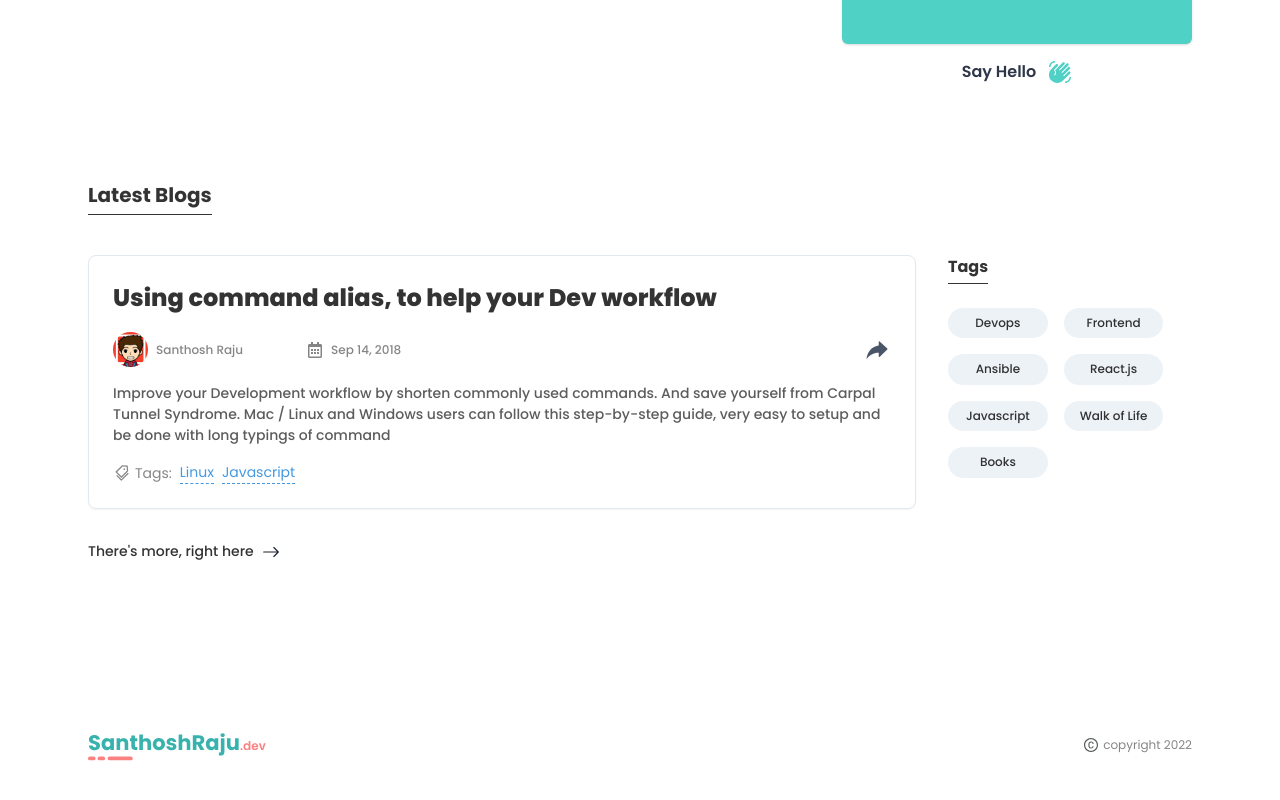
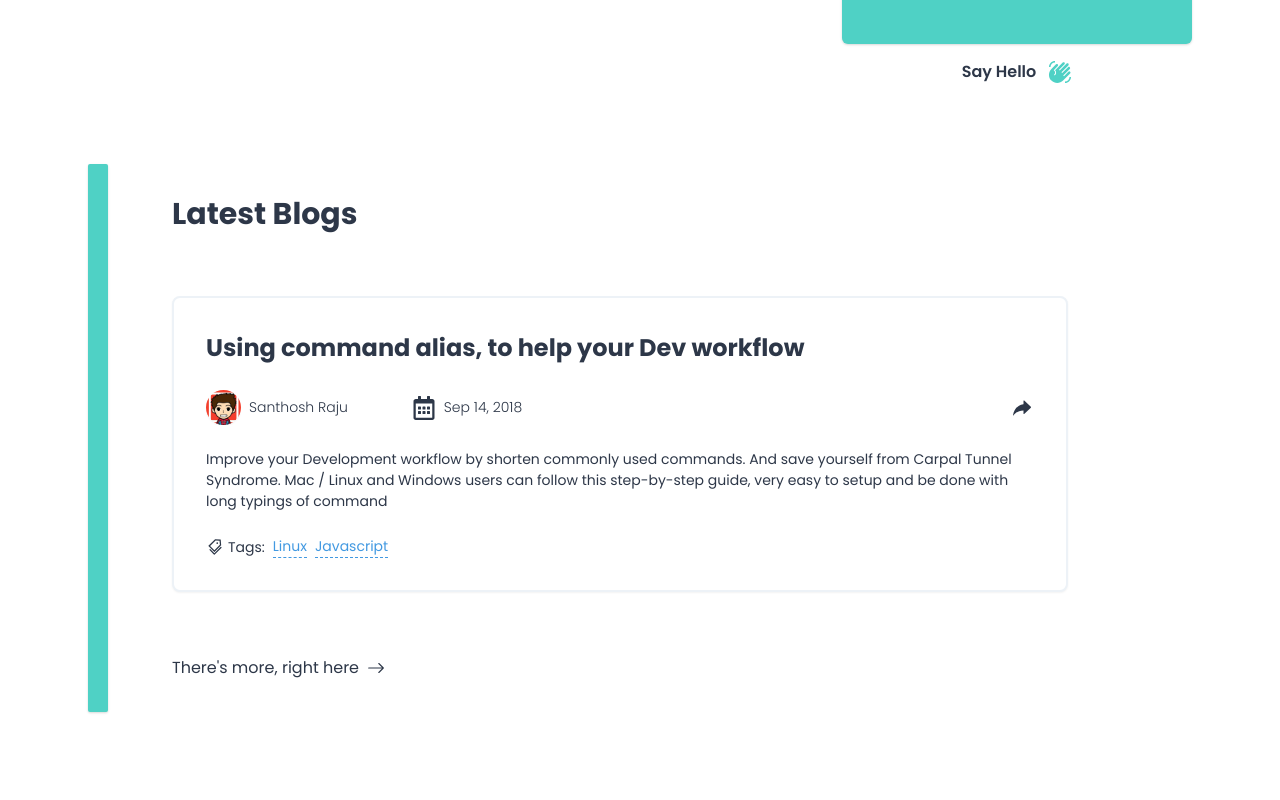
Before and after one commit to SanthoshRaju91/santhosh.raju, a Next.js app: page / in a window 1280 px wide. Shown: the part 498-1298 px from the top of the page. Built offline with nearby package versions, Linux system fonts and the light colour scheme.

Commit message:
Latest Blogs section design changes

```diff
--- /dev/null
+++ b/common/useCustomColorModeValue.tsx
@@ -0,0 +1,15 @@
+import { useColorModeValue } from "@chakra-ui/react";
+
+function useCustomColorModeValue() {
+  const textColor = useColorModeValue("gray.700", "gray.200");
+  const bgColor = useColorModeValue("white", "gray.900");
+  const borderColor = useColorModeValue("gray.100", "gray.900");
+
+  return {
+    textColor,
+    bgColor,
+    borderColor,
+  };
+}
+
+export default useCustomColorModeValue;
--- a/components/Avatar/index.tsx
+++ b/components/Avatar/index.tsx
@@ -1,5 +1,6 @@
 import { Box, HStack, Text } from "@chakra-ui/react";
 import { Image } from "../Image";
+import useCustomColorModeValue from "../../common/useCustomColorModeValue";
 
 export interface IUserAvatar {
   imageSrc: StaticImageData | string;
@@ -10,6 +11,8 @@ const UserAvatar: React.FC<IUserAvatar> = ({
   imageSrc = "/authors/santhosh.raju.jpeg",
   userName,
 }) => {
+  const { textColor } = useCustomColorModeValue();
+
   return (
     <Box>
       <HStack spacing={2} alignItems="center">
@@ -22,7 +25,7 @@ const UserAvatar: React.FC<IUserAvatar> = ({
           alt="User"
           boxShadow={"sm"}
         />
-        <Text fontSize="xs" fontWeight={"medium"} textColor="blackAlpha.600">
+        <Text fontSize="sm" fontWeight={"light"} textColor={textColor}>
           {userName}
         </Text>
       </HStack>
--- a/components/Card/index.tsx
+++ b/components/Card/index.tsx
@@ -4,6 +4,7 @@ import { AiOutlineTags } from "react-icons/ai";
 import { UserAvatar } from "../Avatar";
 import { Published } from "../Published";
 import Link from "next/link";
+import useCustomColorModeValue from "../../common/useCustomColorModeValue";
 
 export type CardProps = {
   title: string;
@@ -24,22 +25,26 @@ const Card: React.FC<CardProps> = ({
   tags = [],
   slug,
 }) => {
+  const { textColor, bgColor, borderColor } = useCustomColorModeValue();
+
   return (
     <Box
       maxW={"4xl"}
-      borderWidth={"1px"}
+      bgColor={bgColor}
+      borderWidth={2}
+      borderColor={borderColor}
       borderRadius={"lg"}
-      borderColor={"gray.200"}
-      boxShadow={"sm"}
-      p={6}
+      shadow={"sm"}
+      p={8}
     >
-      <VStack spacing={4} alignItems={"left"}>
+      <VStack spacing={6} alignItems={"left"}>
+        <VStack alignItems={"left"} spacing={6}>
           <Link href={`/post/${slug}`} passHref>
             <a>
               <Text
                 fontSize={"2xl"}
-              fontWeight={"black"}
-              textColor={"blackAlpha.800"}
+                fontWeight={"bold"}
+                textColor={textColor}
                 cursor={"pointer"}
               >
                 {title}
@@ -53,22 +58,24 @@ const Card: React.FC<CardProps> = ({
             </HStack>
             <Link href={"/"}>
               <a>
-              <IoIosShareAlt size={28} color="#4A5568" />
+                <Text textColor={textColor}>
+                  <IoIosShareAlt size={"24px"} />
+                </Text>
               </a>
             </Link>
           </HStack>
-        <Text
-          fontSize={"sm"}
-          fontWeight={"medium"}
-          textColor={"blackAlpha.700"}
-        >
+        </VStack>
+
+        <Text fontSize={"sm"} fontWeight={"normal"} textColor={textColor}>
           {synopsis}
         </Text>
         <Box>
           <HStack>
             <HStack alignItems={"center"} spacing={1}>
-              <AiOutlineTags size={18} color="#0000007a" />
-              <Text fontSize={"sm"} textColor={"blackAlpha.600"}>
+              <Text textColor={textColor}>
+                <AiOutlineTags size={"18px"} />
+              </Text>
+              <Text fontSize={"sm"} textColor={textColor}>
                 Tags:{" "}
               </Text>
             </HStack>
--- a/components/Hero/index.tsx
+++ b/components/Hero/index.tsx
@@ -1,17 +1,11 @@
 import Link from "next/link";
-import {
-  Box,
-  Flex,
-  Heading,
-  HStack,
-  Text,
-  useColorModeValue,
-  VStack,
-} from "@chakra-ui/react";
+import { Box, Flex, Heading, HStack, Text, VStack } from "@chakra-ui/react";
 import { MdWavingHand } from "react-icons/md";
+import useCustomColorModeValue from "../../common/useCustomColorModeValue";
 
 const Hero: React.FC = () => {
-  const textColor = useColorModeValue("gray.700", "gray.200");
+  const { textColor } = useCustomColorModeValue();
+
   return (
     <Flex
       flexDirection={{ sm: "column", md: "column", lg: "column", xl: "row" }}
--- a/components/LatestBlogs/index.tsx
+++ b/components/LatestBlogs/index.tsx
@@ -1,32 +1,27 @@
-import { Box, Flex, Grid, HStack, Text, VStack } from "@chakra-ui/react";
+import { Box, Flex, Heading, HStack, Text, VStack } from "@chakra-ui/react";
 import Link from "next/link";
 import { BsArrowRight } from "react-icons/bs";
 import { Card } from "../Card";
-import { Tag } from "../Tag";
 import { BlogMatter } from "../../common/type";
+import useCustomColorModeValue from "../../common/useCustomColorModeValue";
 
 type LatestBlogsProps = {
   blogs: Array<BlogMatter>;
 };
 
 const LatestBlogs: React.FC<LatestBlogsProps> = ({ blogs = [] }) => {
+  const { textColor } = useCustomColorModeValue();
+
   return (
-    <Box mt={24}>
-      <Box>
-        <Text
-          fontSize={{ sm: "lg", md: "xl" }}
-          fontWeight={"bold"}
-          textColor={"blackAlpha.800"}
-          borderBottomWidth={1}
-          inlineSize={"max"}
-          pb={1}
-          borderBottomColor={"blackAlpha.800"}
-        >
+    <Box my={20}>
+      <Flex flexDirection={"row"} gap={16}>
+        <Box bgColor={"teal.300"} w={"20px"} rounded={"sm"} shadow={"base"} />
+        <VStack alignItems={"left"} spacing={16} py={8}>
+          <Heading fontSize={"3xl"} textColor={textColor}>
             Latest Blogs
-        </Text>
-      </Box>
-      <Flex flexDirection={{ sm: "column", md: "column", lg: "row" }} mt={10}>
-        <VStack spacing={6} maxW={{ sm: "100%", md: "100%", lg: "75%" }}>
+          </Heading>
+
+          <VStack alignItems={"left"}>
             {blogs.map((blog, index) => (
               <Card
                 key={index}
@@ -40,54 +35,100 @@ const LatestBlogs: React.FC<LatestBlogsProps> = ({ blogs = [] }) => {
               />
             ))}
           </VStack>
-        <VStack
-          ml={8}
-          maxW={{ sm: "0", md: "0", lg: "25%" }}
-          display={{ sm: "none", md: "none", lg: "block" }}
-        >
-          <Text
-            fontSize={"md"}
-            fontWeight={"bold"}
-            textColor={"blackAlpha.800"}
-            borderBottomColor={"blackAlpha.800"}
-            borderBottomWidth={1}
-            inlineSize={"max"}
-            pb={1}
-          >
-            Tags
-          </Text>
-
-          <Box pt={4}>
-            <Grid templateColumns={"repeat(2, 1fr)"} gap={4}>
-              <Tag text="Devops" />
-              <Tag text="Frontend" />
-              <Tag text="Ansible" />
-              <Tag text="React.js" />
-              <Tag text="Javascript" />
-              <Tag text="Walk of Life" />
-              <Tag text="Books" />
-            </Grid>
-          </Box>
-        </VStack>
-      </Flex>
-
-      <Box mt={8}>
+          <Box>
             <Link href={"/blogs"} passHref>
               <a>
                 <HStack alignItems={"center"} spacing={2} cursor={"pointer"}>
-              <Text
-                fontSize={"sm"}
-                fontWeight={"medium"}
-                textColor={"blackAlpha.800"}
-              >
+                  <Text fontSize={"md"} textColor={textColor}>
                     There&apos;s more, right here
                   </Text>
+                  <Text textColor={textColor}>
                     <BsArrowRight size={"18px"} />
+                  </Text>
                 </HStack>
               </a>
             </Link>
           </Box>
+        </VStack>
+      </Flex>
     </Box>
+    // <Box mt={24}>
+    //   <Box>
+    //     <Text
+    //       fontSize={{ sm: "lg", md: "xl" }}
+    //       fontWeight={"bold"}
+    //       textColor={"blackAlpha.800"}
+    //       borderBottomWidth={1}
+    //       inlineSize={"max"}
+    //       pb={1}
+    //       borderBottomColor={"blackAlpha.800"}
+    //     >
+    //       Latest Blogs
+    //     </Text>
+    //   </Box>
+    //   <Flex flexDirection={{ sm: "column", md: "column", lg: "row" }} mt={10}>
+    //     <VStack spacing={6} maxW={{ sm: "100%", md: "100%", lg: "75%" }}>
+    //       {blogs.map((blog, index) => (
+    //         <Card
+    //           key={index}
+    //           title={blog.title}
+    //           synopsis={blog.synopsis}
+    //           user={blog.author}
+    //           userAvatar={blog.authorProfilePic}
+    //           published={blog.published}
+    //           tags={blog.tags}
+    //           slug={blog.slug}
+    //         />
+    //       ))}
+    //     </VStack>
+    //     <VStack
+    //       ml={8}
+    //       maxW={{ sm: "0", md: "0", lg: "25%" }}
+    //       display={{ sm: "none", md: "none", lg: "block" }}
+    //     >
+    //       <Text
+    //         fontSize={"md"}
+    //         fontWeight={"bold"}
+    //         textColor={"blackAlpha.800"}
+    //         borderBottomColor={"blackAlpha.800"}
+    //         borderBottomWidth={1}
+    //         inlineSize={"max"}
+    //         pb={1}
+    //       >
+    //         Tags
+    //       </Text>
+
+    //       <Box pt={4}>
+    //         <Grid templateColumns={"repeat(2, 1fr)"} gap={4}>
+    //           <Tag text="Devops" />
+    //           <Tag text="Frontend" />
+    //           <Tag text="Ansible" />
+    //           <Tag text="React.js" />
+    //           <Tag text="Javascript" />
+    //           <Tag text="Walk of Life" />
+    //           <Tag text="Books" />
+    //         </Grid>
+    //       </Box>
+    //     </VStack>
+    //   </Flex>
+
+    //   <Box mt={8}>
+    //     <Link href={"/blogs"} passHref>
+    //       <a>
+    //         <HStack alignItems={"center"} spacing={2} cursor={"pointer"}>
+    //           <Text
+    //             fontSize={"sm"}
+    //             fontWeight={"medium"}
+    //             textColor={"blackAlpha.800"}
+    //           >
+    //             There&apos;s more, right here
+    //           </Text>
+    //           <BsArrowRight size={"18px"} />
+    //         </HStack>
+    //       </a>
+    //     </Link>
+    //   </Box>
+    // </Box>
   );
 };
 
--- a/components/Published/index.tsx
+++ b/components/Published/index.tsx
@@ -1,19 +1,21 @@
 import { Box, HStack, Text } from "@chakra-ui/react";
 import { FaRegCalendarAlt } from "react-icons/fa";
+import useCustomColorModeValue from "../../common/useCustomColorModeValue";
+
 export interface IPublished {
   publishedDate: string;
 }
 
 const Published: React.FC<IPublished> = ({ publishedDate }) => {
+  const { textColor } = useCustomColorModeValue();
   return (
     <Box>
       <HStack spacing={2}>
-        <FaRegCalendarAlt color="#0000007a" />
-        <Text
-          fontSize={"xs"}
-          fontWeight={"medium"}
-          textColor={"blackAlpha.600"}
-        >
+        <Text textColor={textColor}>
+          <FaRegCalendarAlt size={"24px"} />
+        </Text>
+
+        <Text fontSize={"sm"} fontWeight={"light"} textColor={textColor}>
           {publishedDate}
         </Text>
       </HStack>
```
Lines whose indentation alone changed are shown as unchanged.
